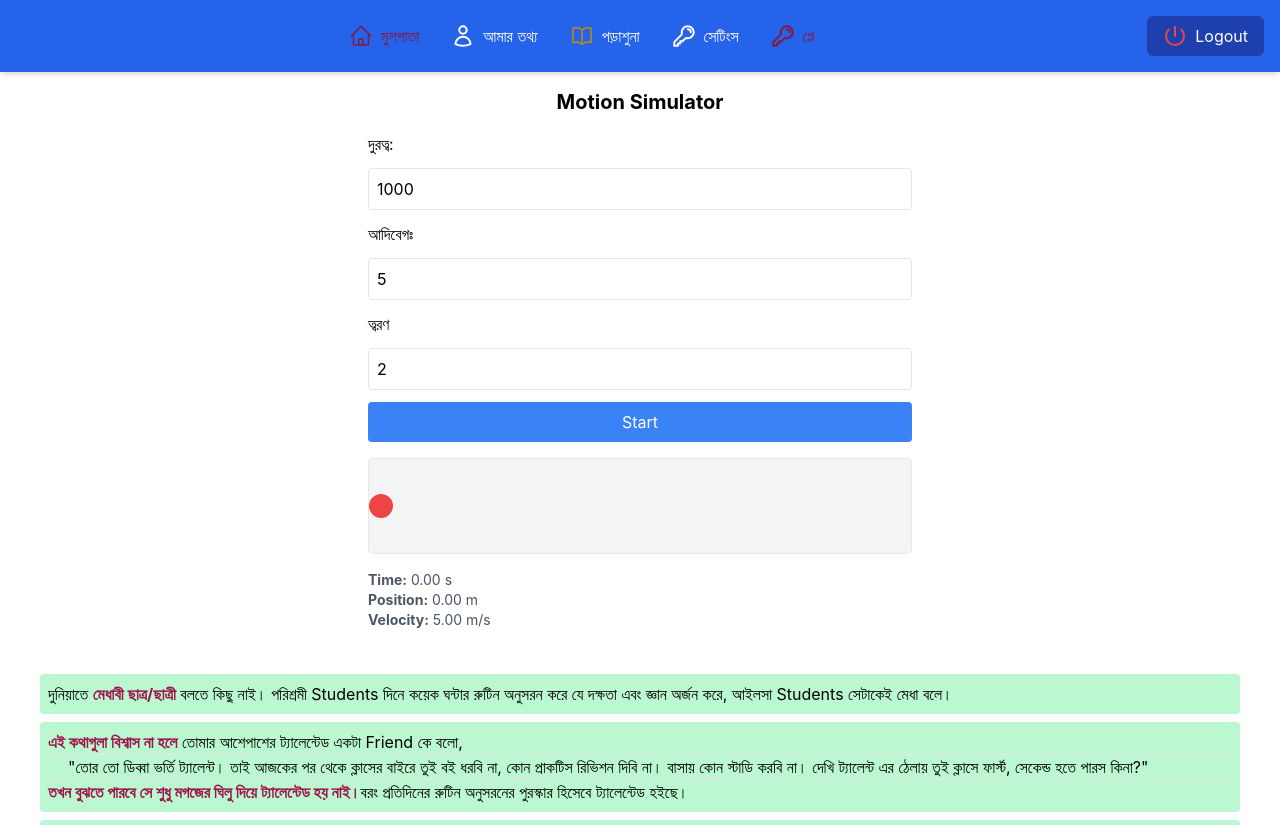
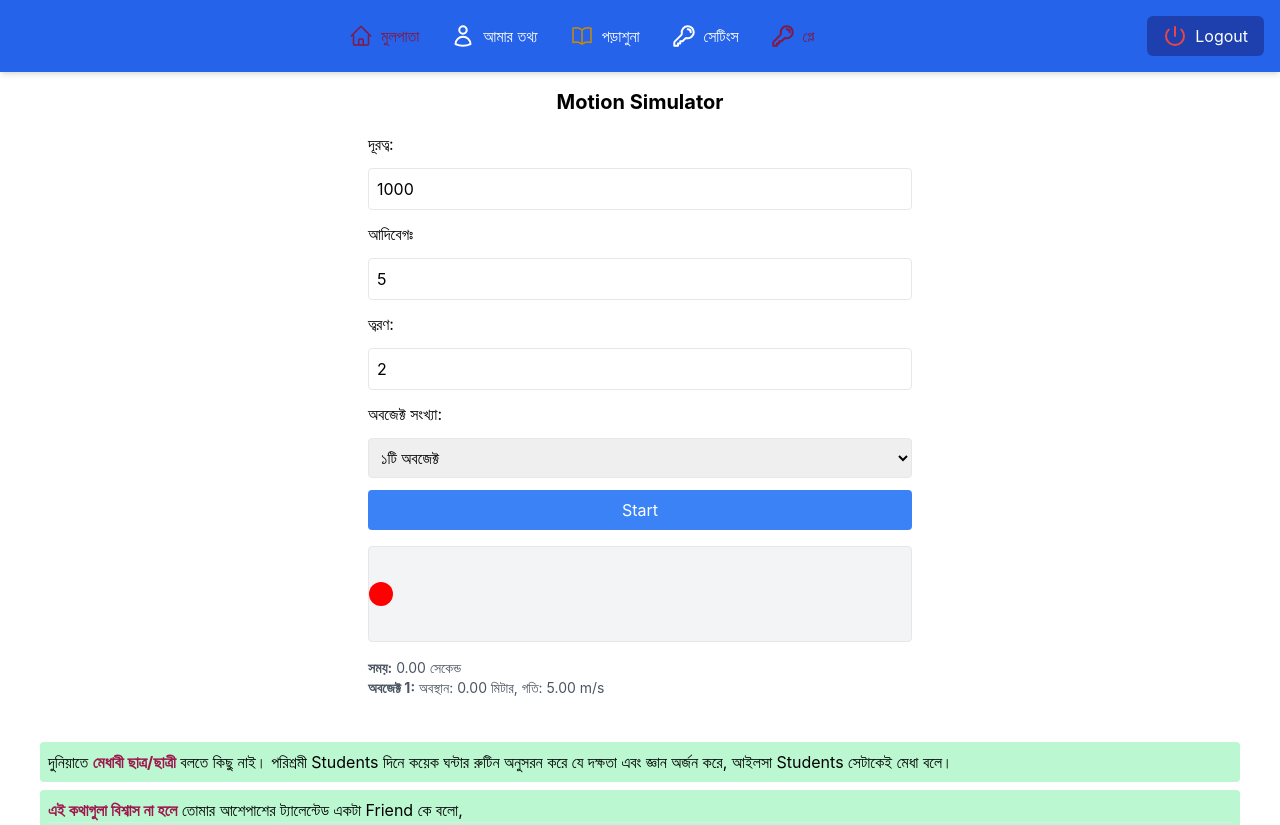
Before and after one commit to almubin78/Student-Management-System, a React (Create React App) app in the folder Student-collection-client/: page /student/play in a window 1280 px wide. Shown: the top 825 px of the page. Built offline with nearby package versions, Linux system fonts and the light colour scheme.

Commit message:
adding for two object

```diff
--- a/Student-collection-client/src/components/StudentsDashboard/PlayAnimation/MotionSimulator.js
+++ b/Student-collection-client/src/components/StudentsDashboard/PlayAnimation/MotionSimulator.js
@@ -1,34 +1,47 @@
 import React, { useState, useRef, useEffect } from "react";
 
 export default function MotionSimulator() {
-  const [distance, setDistance] = useState(1000); // in meters
+  const [distance, setDistance] = useState(1000); // meters
   const [initialVelocity, setInitialVelocity] = useState(5); // m/s
   const [acceleration, setAcceleration] = useState(2); // m/s²
+  const [numObjects, setNumObjects] = useState(1);
+
   const [running, setRunning] = useState(false);
-  const [position, setPosition] = useState(0);
   const [time, setTime] = useState(0);
+  const [positions, setPositions] = useState([0, 0]);
 
-  const intervalRef = useRef(null);
+  const requestRef = useRef(null);
+  const startTimeRef = useRef(null);
 
   const handleStart = () => {
     setRunning(true);
     setTime(0);
-    setPosition(0);
+    setPositions([0, 0]);
+    startTimeRef.current = null;
 
-    if (intervalRef.current) clearInterval(intervalRef.current);
-    intervalRef.current = setInterval(() => {
-      setTime(prev => {
-        const t = prev + 0.1;
-        const newPosition = initialVelocity * t + 0.5 * acceleration * t * t;
-        if (newPosition >= distance) {
-          clearInterval(intervalRef.current);
-          setRunning(false);
-          return prev;
-        }
-        setPosition(newPosition);
-        return t;
-      });
-    }, 100);
+    const animate = (timestamp) => {
+      if (!startTimeRef.current) startTimeRef.current = timestamp;
+      const t = (timestamp - startTimeRef.current) / 1000;
+
+      setTime(t);
+
+      const newPositions = [
+        initialVelocity * t + 0.5 * acceleration * t * t,
+        numObjects === 2 ? (initialVelocity + 3) * t + 0.5 * (acceleration + 1) * t * t : 0,
+      ];
+
+      setPositions(newPositions);
+
+      if (Math.max(...newPositions) < distance) {
+        requestRef.current = requestAnimationFrame(animate);
+      } else {
+        setRunning(false);
+        cancelAnimationFrame(requestRef.current);
+      }
+    };
+
+    cancelAnimationFrame(requestRef.current);
+    requestRef.current = requestAnimationFrame(animate);
   };
 
   return (
@@ -36,18 +49,39 @@ export default function MotionSimulator() {
       <h1 className="text-xl font-bold text-center">Motion Simulator</h1>
 
       <div className="grid grid-cols-1 gap-3">
-        <label htmlFor="">দুরত্ব:</label>
-        <input type="number" placeholder="Distance (m)" value={distance}
-          onChange={e => setDistance(+e.target.value)}
-          className="border p-2 rounded" />
-        <label htmlFor="">আদিবেগঃ</label>
-        <input type="number" placeholder="Initial Velocity (m/s)" value={initialVelocity}
-          onChange={e => setInitialVelocity(+e.target.value)}
-          className="border p-2 rounded" />
-        <label htmlFor="">ত্বরণ</label>
-        <input type="number" placeholder="Acceleration (m/s²)" value={acceleration}
-          onChange={e => setAcceleration(+e.target.value)}
-          className="border p-2 rounded" />
+        <label>দূরত্ব:</label>
+        <input
+          type="number"
+          value={distance}
+          onChange={(e) => setDistance(+e.target.value)}
+          className="border p-2 rounded"
+        />
+
+        <label>আদিবেগঃ</label>
+        <input
+          type="number"
+          value={initialVelocity}
+          onChange={(e) => setInitialVelocity(+e.target.value)}
+          className="border p-2 rounded"
+        />
+
+        <label>ত্বরণ:</label>
+        <input
+          type="number"
+          value={acceleration}
+          onChange={(e) => setAcceleration(+e.target.value)}
+          className="border p-2 rounded"
+        />
+
+        <label>অবজেক্ট সংখ্যা:</label>
+        <select
+          value={numObjects}
+          onChange={(e) => setNumObjects(+e.target.value)}
+          className="border p-2 rounded"
+        >
+          <option value={1}>১টি অবজেক্ট</option>
+          <option value={2}>২টি অবজেক্ট</option>
+        </select>
 
         <button
           onClick={handleStart}
@@ -57,19 +91,30 @@ export default function MotionSimulator() {
         </button>
       </div>
 
-      {/* Visual motion field */}
-      <div className="relative h-24 bg-gray-100 border rounded overflow-hidden">
-        <div
-          className="absolute top-1/2 transform -translate-y-1/2 w-6 h-6 bg-red-500 rounded-full"
-          style={{ left: `${(position / distance) * 100}%`, transition: "left 0.1s" }}
-        />
+      <div className="relative h-24 bg-gray-100 border rounded overflow-hidden mt-6">
+        {[...Array(numObjects)].map((_, index) => (
+          <div
+            key={index}
+            className={`absolute top-1/2 transform -translate-y-1/2 w-6 h-6 rounded-full`}
+            style={{
+              left: `${Math.min(positions[index] / distance, 1) * 100}%`,
+              backgroundColor: index === 0 ? "red" : "green",
+              transition: "none",
+            }}
+          />
+        ))}
       </div>
 
-      {/* Info Display */}
-      <div className="text-sm text-gray-600">
-        <p><strong>Time:</strong> {time.toFixed(2)} s</p>
-        <p><strong>Position:</strong> {position.toFixed(2)} m</p>
-        <p><strong>Velocity:</strong> {(initialVelocity + acceleration * time).toFixed(2)} m/s</p>
+      <div className="text-sm text-gray-600 mt-2">
+        <p><strong>সময়:</strong> {time.toFixed(2)} সেকেন্ড</p>
+        {[...Array(numObjects)].map((_, index) => (
+          <div key={index}>
+            <p>
+              <strong>অবজেক্ট {index + 1}:</strong> অবস্থান: {positions[index].toFixed(2)} মিটার,
+              গতি: {(initialVelocity + (index * 3) + (acceleration + index) * time).toFixed(2)} m/s
+            </p>
+          </div>
+        ))}
       </div>
     </div>
   );
```
